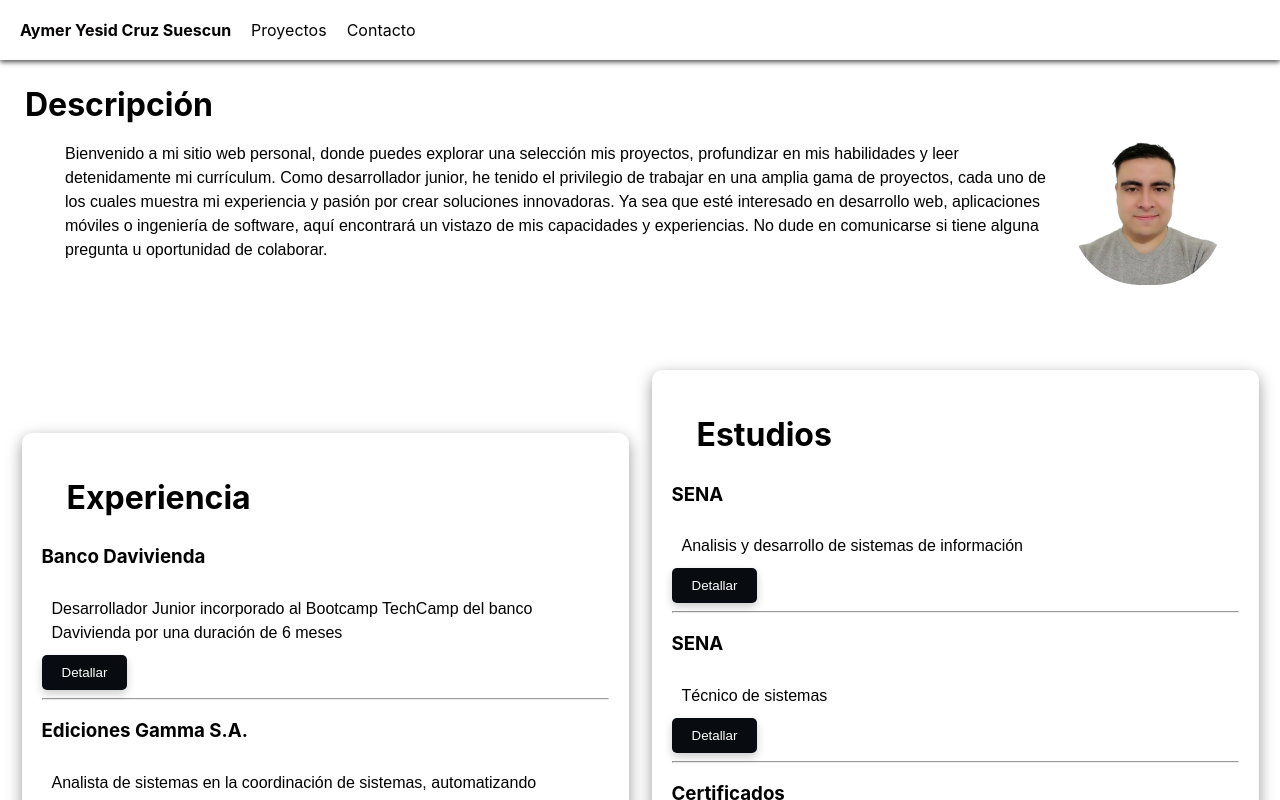
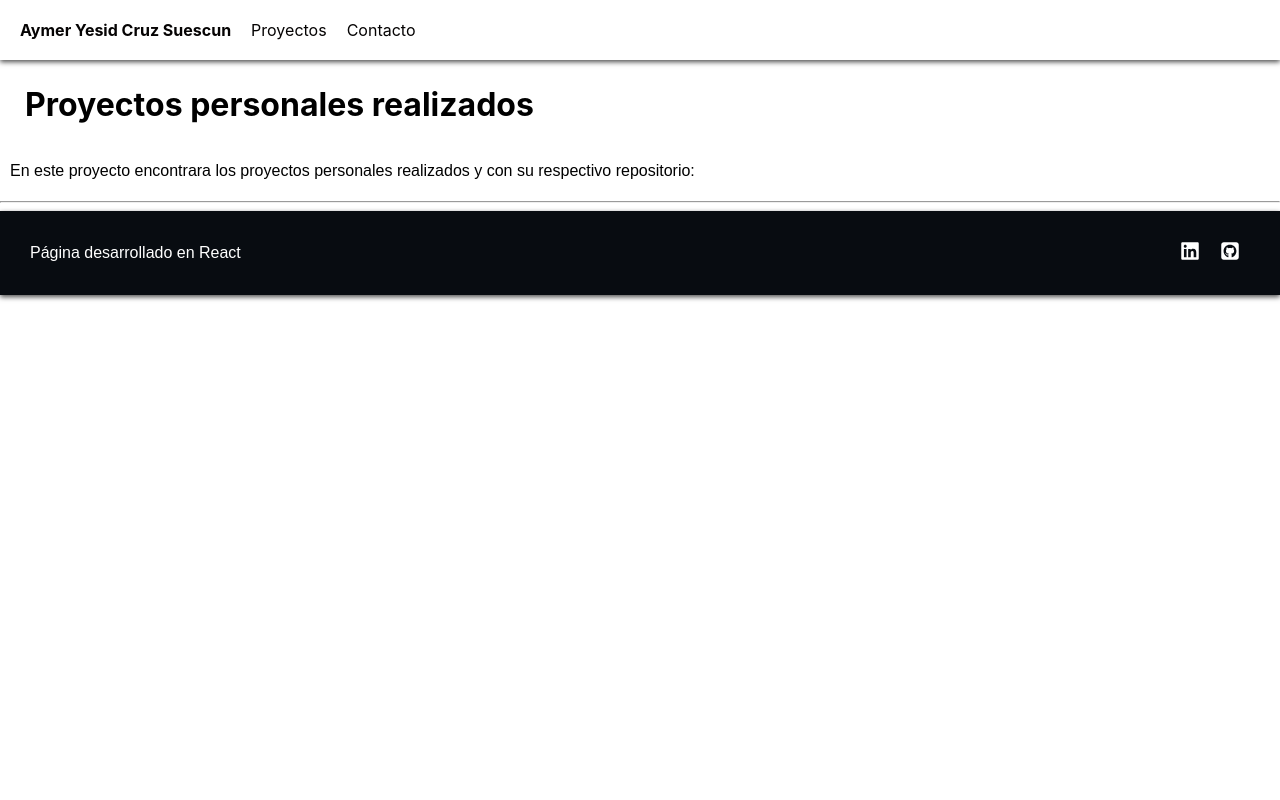
Before and after one commit to AymerSu/portfolio, a React (Create React App) app: page /proyectos in a window 1280 px wide. Shown: the top 800 px of the page. Built offline with nearby package versions, Linux system fonts and the light colour scheme.

Commit message:
Add routes of the web pages home project contact and fix App for routes

```diff
--- a/package.json
+++ b/package.json
@@ -9,6 +9,7 @@
     "react": "^18.3.1",
     "react-dom": "^18.3.1",
     "react-icons": "^5.2.1",
+    "react-router-dom": "^6.23.1",
     "react-scripts": "5.0.1",
     "web-vitals": "^2.1.4"
   },
--- a/src/App.js
+++ b/src/App.js
@@ -1,26 +1,26 @@
 import './App.css';
 import React from 'react';
-import { Text } from './components/Text';
+import { BrowserRouter as Router, Route, Routes } from 'react-router-dom';
 import { Headers } from './components/Headers';
-import { Tarjet } from './components/Tarjet';
-import { Title } from './components/Titles';
 import { Footer } from './components/Footer';
-
-const description = 'Bienvenido a mi sitio web personal, donde puedes explorar una selección mis proyectos, profundizar en mis habilidades y leer detenidamente mi currículum. Como desarrollador junior, he tenido el privilegio de trabajar en una amplia gama de proyectos, cada uno de los cuales muestra mi experiencia y pasión por crear soluciones innovadoras. Ya sea que esté interesado en desarrollo web, aplicaciones móviles o ingeniería de software, aquí encontrará un vistazo de mis capacidades y experiencias. No dude en comunicarse si tiene alguna pregunta u oportunidad de colaborar.';
-const descripcionTi = "Descripción"
+import { Project } from './pages/Project';
+import { Home } from './pages/Home';
+import { Contact } from './pages/Contact';
 
 function App() {
   return (
-    <React.Fragment>
-      <Headers></Headers>
-
-        <Title titles={descripcionTi}></Title>
-        <Text text={description}/>
-        <Tarjet></Tarjet>
-
-
-      <Footer></Footer>
-    </React.Fragment>
+    <Router>
+      <React.Fragment>
+        <Headers />
+        <Routes>
+          <Route exact path="/" element={<Home />} />
+          <Route path="/proyectos" element={<Project />} />
+          <Route path="/contacto" element={<Contact />} />
+          {/* Define otras rutas aquí */}
+        </Routes>
+        <Footer />
+      </React.Fragment>
+    </Router>
   );
 }
 
--- a/src/components/Headers.js
+++ b/src/components/Headers.js
@@ -1,13 +1,14 @@
 import './../styles/Headers.css';
+import { Link } from 'react-router-dom';
 
 function Headers(){
     return (
         <header>
             <nav>
                 <ul>
-                    <li class="home"><a>Aymer Yesid Cruz Suescun</a></li>
-                    <li class="menu-item" ><a href="#proyectos" >Proyectos</a></li>
-                    <li class="menu-item"><a href="#contacto">Contacto</a></li>
+                    <li className="home"><Link to="/">Aymer Yesid Cruz Suescun</Link></li>
+                    <li className="menu-item"><Link to="/proyectos">Proyectos</Link></li>
+                    <li className="menu-item"><Link to="/contacto">Contacto</Link></li>
                 </ul>
             </nav>
         </header>
--- a/src/components/Tarjet.js
+++ b/src/components/Tarjet.js
@@ -20,7 +20,7 @@ function Tarjet() {
         <div class="tarjeta">
             <h1>Estudios</h1>
             <h3>SENA</h3>
-            <p>Analisis y desarrollo de sistemas de información</p>
+            <p>Tecnólogo en Analisis y desarrollo de sistemas de información</p>
             <Buttons textoButton={textButtons}></Buttons>
             <hr></hr>
             <h3>SENA</h3>
--- /dev/null
+++ b/src/pages/Contact.js
@@ -0,0 +1,11 @@
+import React from 'react';
+
+function Contact(params) {
+    return (
+        <React.Fragment>
+
+        </React.Fragment>
+    );
+}
+
+export { Contact }
--- /dev/null
+++ b/src/pages/Home.js
@@ -0,0 +1,21 @@
+import React from 'react';
+import { Text } from './../components/Text';
+import { Tarjet } from './../components/Tarjet';
+import { Title } from './../components/Titles';
+
+const description = 'Bienvenido a mi sitio web personal, donde puedes explorar una selección mis proyectos, profundizar en mis habilidades y leer detenidamente mi currículum. Como desarrollador junior, he tenido el privilegio de trabajar en una amplia gama de proyectos, cada uno de los cuales muestra mi experiencia y pasión por crear soluciones innovadoras. Ya sea que esté interesado en desarrollo web, aplicaciones móviles o ingeniería de software, aquí encontrará un vistazo de mis capacidades y experiencias. No dude en comunicarse si tiene alguna pregunta u oportunidad de colaborar.';
+const descripcionTi = "Descripción"
+
+function Home() {
+    return (
+      <React.Fragment>
+
+          <Title titles={descripcionTi}></Title>
+          <Text text={description}/>
+          <Tarjet></Tarjet>
+
+      </React.Fragment>
+    );
+  }
+
+export {Home}
--- /dev/null
+++ b/src/pages/Project.js
@@ -0,0 +1,19 @@
+import React from 'react';
+import { Title } from './../components/Titles';
+
+const titlePri = "Proyectos personales realizados";
+const textDes = "En este proyecto encontrara los proyectos personales realizados y con su respectivo repositorio:"
+
+function Project() {
+    return (
+        <React.Fragment>
+
+            <Title titles={titlePri} />
+            <p>{textDes}</p>
+            <hr></hr>
+
+        </React.Fragment>
+    );
+}
+
+export { Project };
--- a/src/styles/Titles.css
+++ b/src/styles/Titles.css
@@ -1,4 +1,5 @@
 h1 {
+    color: black;
     align-items: center;
     padding: 10px;
     margin: 15px;
```
Also changed, not shown: 1 other file (tests, documents, lock files or other folders).
